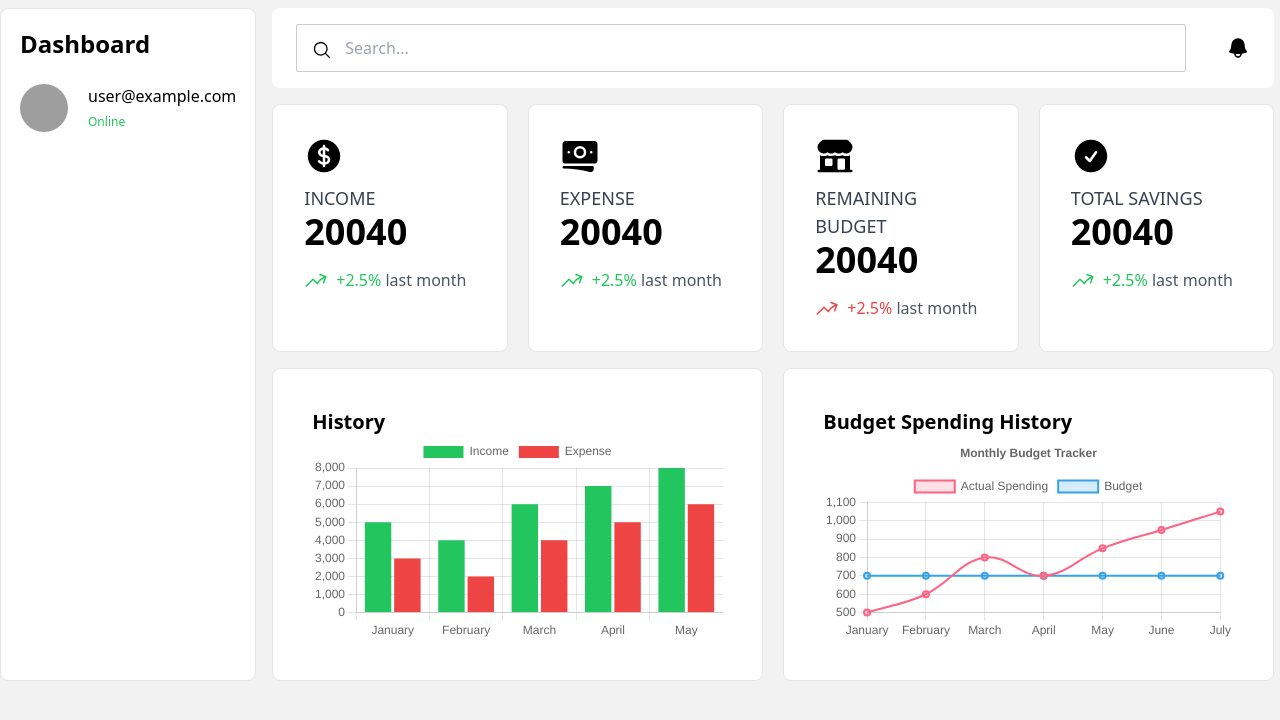
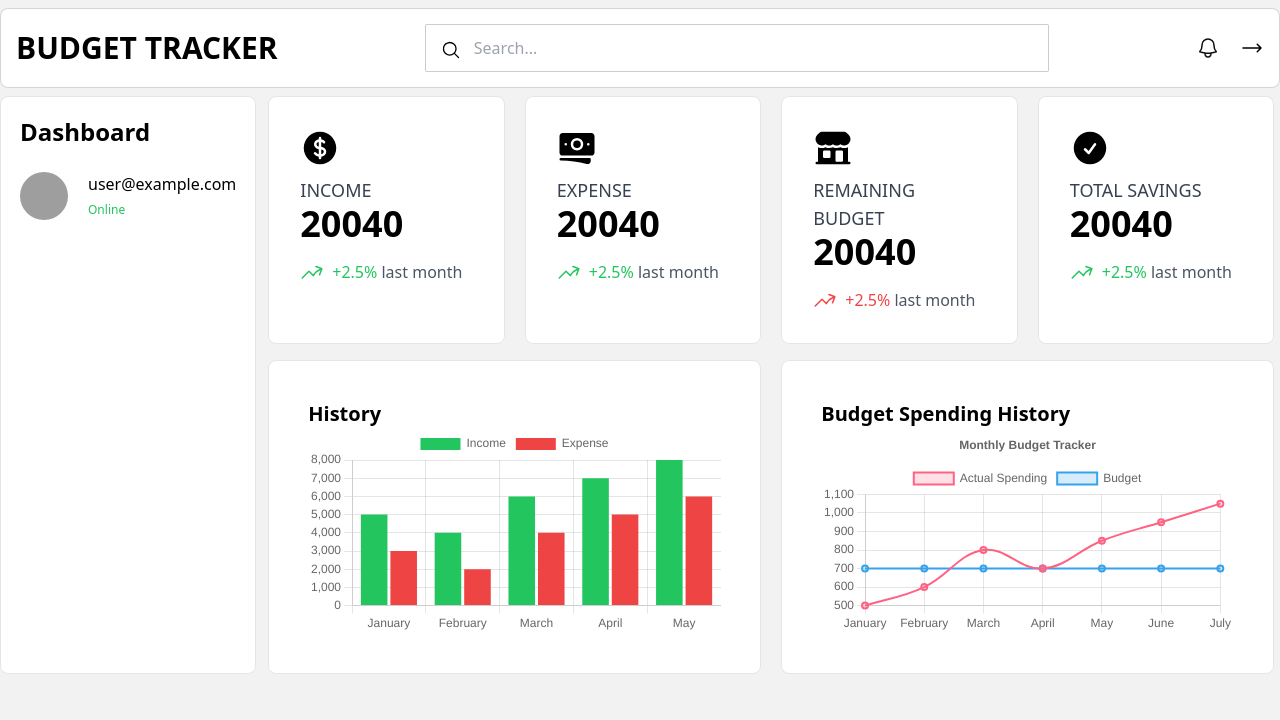
Before and after one commit to MarkMallari16/vue-firebase-project, a Vue app: page /home in a window 1280 px wide. Shown: the top 720 px of the page. Built offline with nearby package versions, Linux system fonts and the light colour scheme; no server answers; sample sign-in values are in the browser's storage; grey boxes are pictures that could not be loaded.

Commit message:
fix some ui

```diff
--- a/src/pages/Home.vue
+++ b/src/pages/Home.vue
@@ -39,33 +39,14 @@ const handleSignOut = () => {
 
 <template>
   <div class="min-h-screen pt-2 bg-base-200">
-    <div class="grid grid-cols-[1fr_4fr] gap-4">
-      <!--sidebar-->
-      <div class="bg-white w-full p-5 rounded-lg ring-1 ring-inset ring-base-300">
-        <div class="mb-6">
-          <h1 class="text-2xl font-bold">Dashboard</h1>
-        </div>
-        <div class="flex gap-5">
-          <div className="avatar">
-            <div className=" w-12 h-12 rounded-full ">
-              <img
-                src="https://img.daisyui.com/images/stock/photo-1534528741775-53994a69daeb.webp"
-              />
-            </div>
-          </div>
-         <div>
-          <h3 class="font-medium text-md">{{user.email}}</h3>
-          <span class="text-xs text-green-500 font-medium">Online</span>
-         </div>
-        </div>
-      </div>
-      <!--content-->
-      <div class="w-full pe-2">
     <!--Top-->
     <div
-          class="flex flex-col lg:flex-row justify-between items-center gap-10 bg-white px-6 py-4 rounded-lg"
+      class="flex flex-col lg:flex-row justify-between items-center gap-10 bg-white px-4 ring-1 ring-inset ring-gray-300 py-4 mb-2 rounded-lg"
     >
-          <div class="w-full relative">
+      <div>
+        <h1 class="text-3xl font-bold uppercase">Budget Tracker</h1>
+      </div>
+      <div class="w-1/2 relative">
         <input
           type="text"
           class="input input-bordered pl-12 w-full"
@@ -88,17 +69,34 @@ const handleSignOut = () => {
       <div class="flex items-center gap-5">
         <svg
           xmlns="http://www.w3.org/2000/svg"
+          fill="none"
           viewBox="0 0 24 24"
-              fill="currentColor"
+          stroke-width="1.5"
+          stroke="currentColor"
+          class="size-6 text-primary"
+        >
+          <path
+            stroke-linecap="round"
+            stroke-linejoin="round"
+            d="M14.857 17.082a23.848 23.848 0 0 0 5.454-1.31A8.967 8.967 0 0 1 18 9.75V9A6 6 0 0 0 6 9v.75a8.967 8.967 0 0 1-2.312 6.022c1.733.64 3.56 1.085 5.455 1.31m5.714 0a24.255 24.255 0 0 1-5.714 0m5.714 0a3 3 0 1 1-5.714 0"
+          />
+        </svg>
+        <button @click="handleSignOut">
+          <svg
+            xmlns="http://www.w3.org/2000/svg"
+            fill="none"
+            viewBox="0 0 24 24"
+            stroke-width="1.5"
+            stroke="currentColor"
             class="size-6"
           >
             <path
-                fill-rule="evenodd"
-                d="M5.25 9a6.75 6.75 0 0 1 13.5 0v.75c0 2.123.8 4.057 2.118 5.52a.75.75 0 0 1-.297 1.206c-1.544.57-3.16.99-4.831 1.243a3.75 3.75 0 1 1-7.48 0 24.585 24.585 0 0 1-4.831-1.244.75.75 0 0 1-.298-1.205A8.217 8.217 0 0 0 5.25 9.75V9Zm4.502 8.9a2.25 2.25 0 1 0 4.496 0 25.057 25.057 0 0 1-4.496 0Z"
-                clip-rule="evenodd"
+              stroke-linecap="round"
+              stroke-linejoin="round"
+              d="M17.25 8.25 21 12m0 0-3.75 3.75M21 12H3"
             />
           </svg>
-
+        </button>
         <!-- <div class="dropdown">
          <div tabIndex="{0}" role="button" class="btn m-1 bg-white">
            <svg
@@ -123,8 +121,30 @@ const handleSignOut = () => {
        </div>-->
       </div>
     </div>
+    <div class="grid grid-cols-[1fr_4fr] gap-3">
+      <!--sidebar-->
+      <div class="bg-white w-full p-5 rounded-lg ring-1 ring-inset ring-base-300">
+        <div class="mb-6">
+          <h1 class="text-2xl font-bold">Dashboard</h1>
+        </div>
+        <div class="flex gap-5">
+          <div className="avatar">
+            <div className=" w-12 h-12 rounded-full ">
+              <img
+                src="https://img.daisyui.com/images/stock/photo-1534528741775-53994a69daeb.webp"
+              />
+            </div>
+          </div>
+          <div>
+            <h3 class="font-medium text-md">{{ user.email }}</h3>
+            <span class="text-xs text-green-500 font-medium">Online</span>
+          </div>
+        </div>
+      </div>
+      <!--content-->
+      <div class="w-full pe-2">
         <!--Overview-->
-        <div class="mt-4 grid grid-cols-1 lg:grid-cols-4 gap-5">
+        <div class="grid grid-cols-1 lg:grid-cols-4 gap-5">
           <div class="rounded-lg p-8 ring-1 ring-inset ring-base-300 bg-white">
             <svg
               xmlns="http://www.w3.org/2000/svg"
@@ -284,7 +304,7 @@ const handleSignOut = () => {
           <div
             class="mt-4 bg-white p-10 w-full rounded-lg ring-1 ring-inset ring-base-300"
           >
-            <h2 class="text-xl  font-bold">Budget Spending History</h2>
+            <h2 class="text-xl font-bold">Budget Spending History</h2>
             <DashboardLineChart />
           </div>
         </div>
```
Lines whose indentation alone changed are shown as unchanged.
